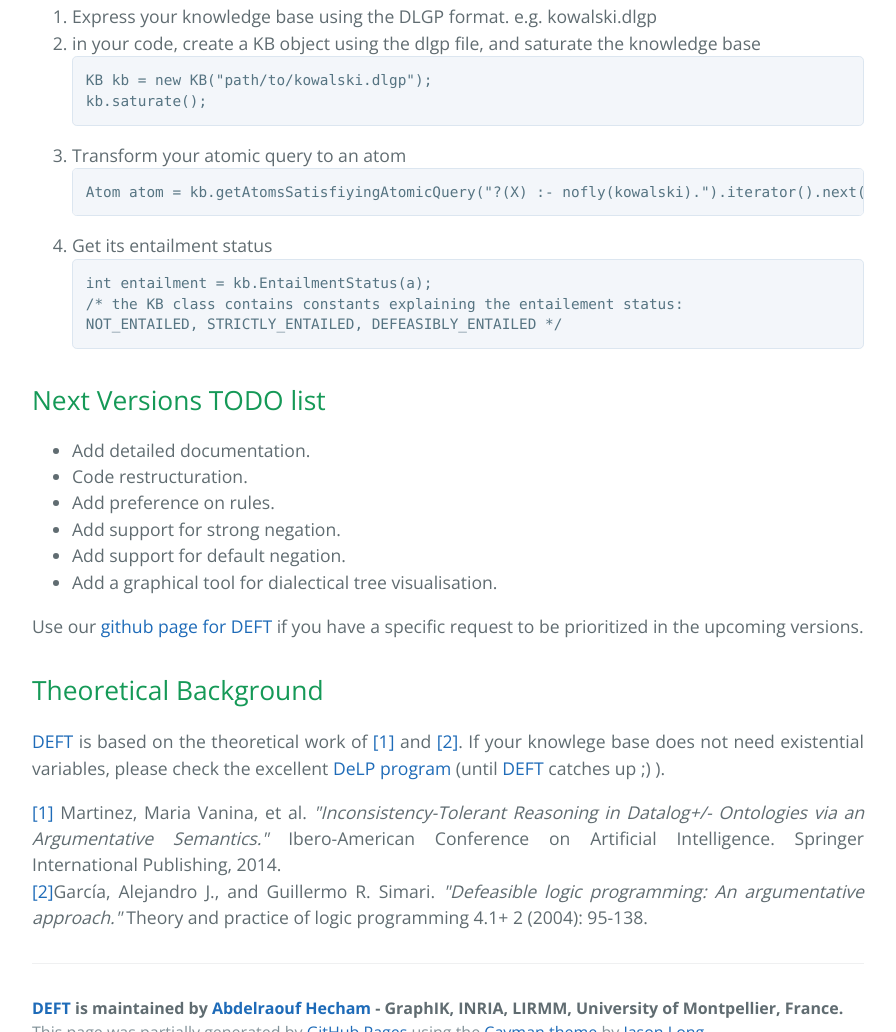
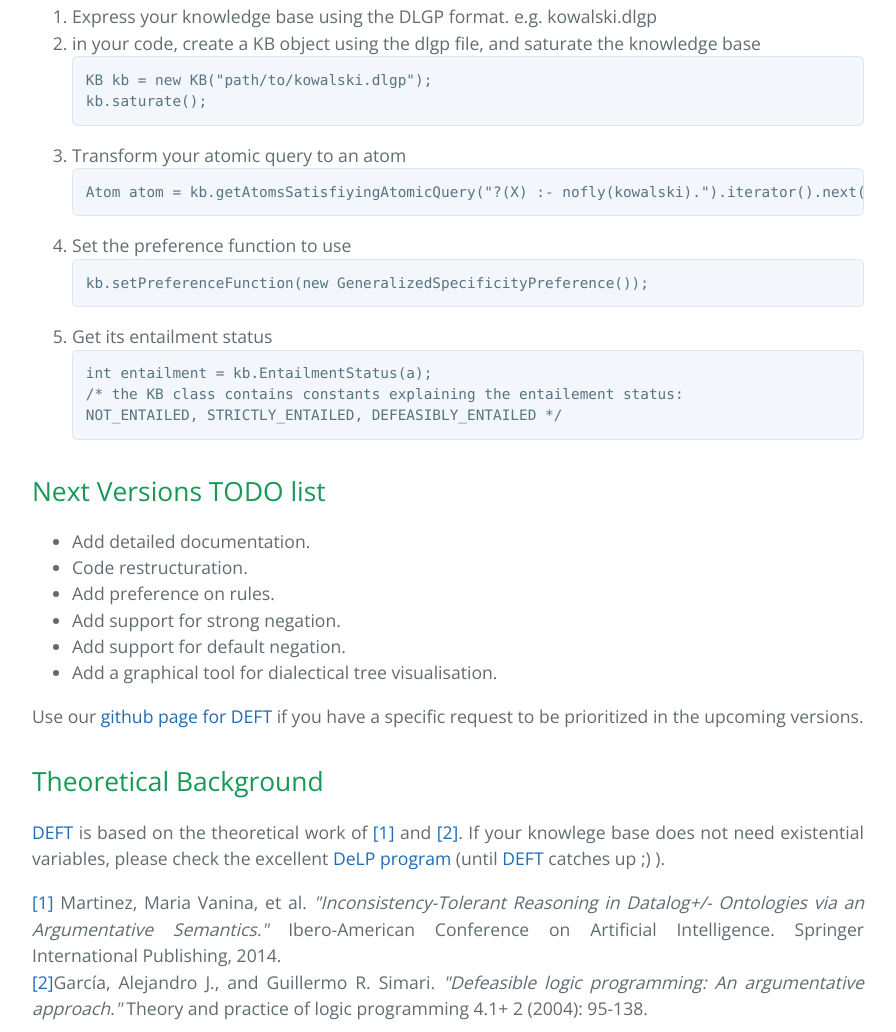
Before and after one commit to raouf2ouf/DEFT, a plain HTML site: page index.html in a window 1280 px wide. Shown: the part 1741-2773 px from the top of the page, without its empty margins (192-1088 px from the left). Drawn offline with nearby package versions, Linux system fonts and the light colour scheme.

Commit message:
Updated usage to include preference definition

```diff
--- a/index.html
+++ b/index.html
@@ -97,6 +97,11 @@ kb.saturate();
 <pre><code>Atom atom = kb.getAtomsSatisfiyingAtomicQuery("?(X) :- nofly(kowalski).").iterator().next();
 </code></pre>
 
+<li>Set the preference function to use</li>
+
+<pre><code>kb.setPreferenceFunction(new GeneralizedSpecificityPreference());</code></pre>
+
+
 <li>Get its entailment status</li>
 
 
```
